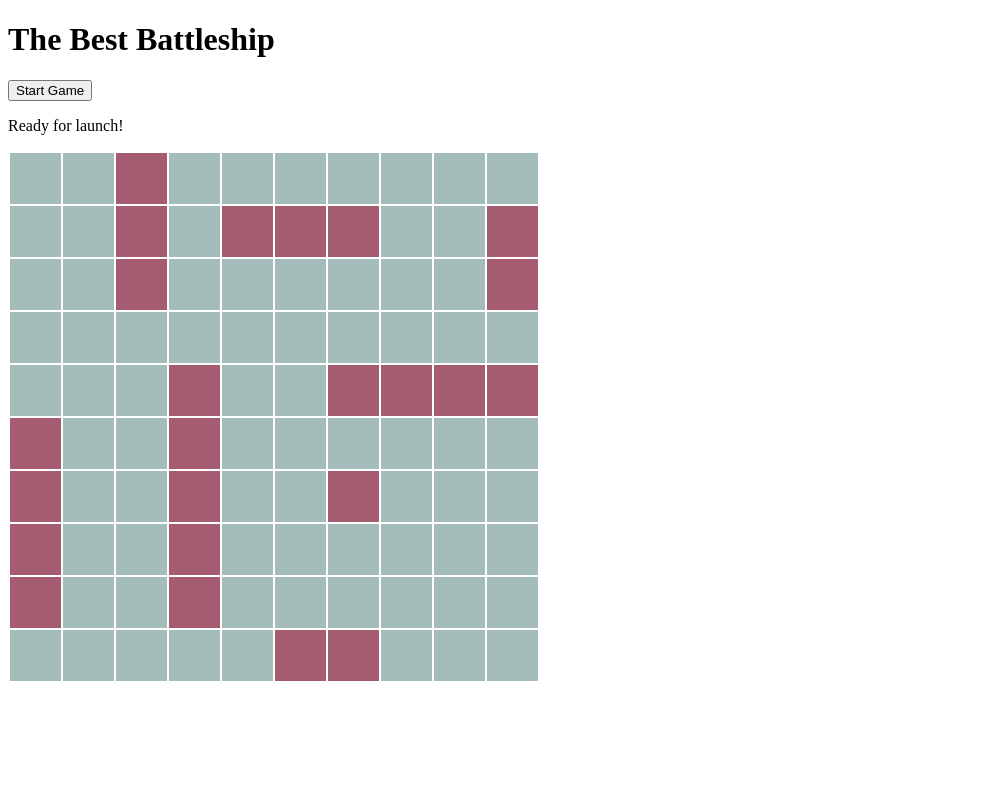
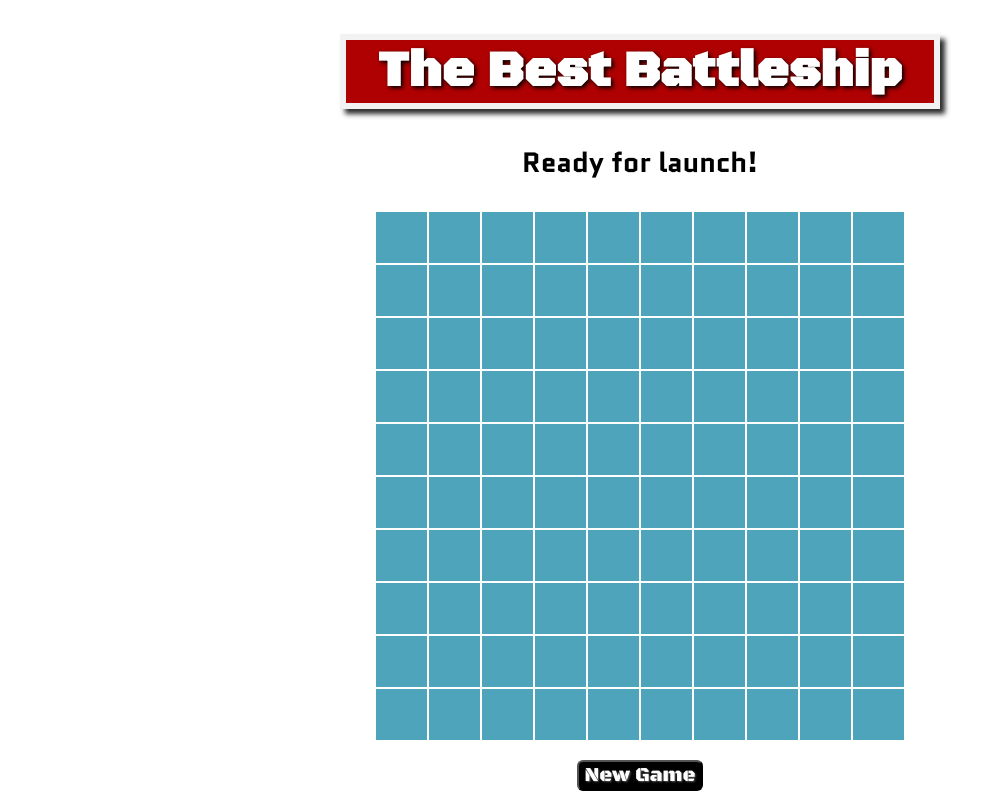
Before and after one commit to piercebelton/battleship_javascript, a plain HTML site: page view.html in a window 1280 px wide. Shown: the whole page, without its empty margins (0-1004 px from the left). Drawn offline with nearby package versions, Linux system fonts and the light colour scheme.

Commit message:
Added coloring and fonts for H1, H3, and button

```diff
--- a/controller.js
+++ b/controller.js
@@ -12,7 +12,7 @@ $(document).ready(function() {
   setXblockShips(2, 2);
   setXblockShips(1, 1);
 
-  displayShips(); // take this off to hide ships until click
+  // displayShips(); // take this off to hide ships until click
 
 
 //alert to be sure everything is linked properly
@@ -21,20 +21,22 @@ $(document).ready(function() {
     checkClick(this);
     showTorpedoes();
     if (shipsRemaining === 0) { //Need to figure out how this count works
-      $("td").off();
-      $("#torpedoCount").text("Game over. You WIN!");
+      $("td").off("click");
+      $("#torpedoCount").text("Mission accomplished! You WIN! ");
     }
     $(this).off();
     if (torpedoes === 0) {
-      $("td").off();
+      $("td").off("click");
       $("#torpedoCount").text("Game over. You LOSE!");
       displayShips(this);
     }
   });
 
   $("#start").on("click", function() {
-  buildTable();
-
+    location.reload();
+    // newGame();
+    // $("td").removeClass("hit");
+    // $("td").removeClass("miss");
   });
 
 
@@ -52,9 +54,9 @@ $(document).ready(function() {
   function showTorpedoes() {
     countTorpedoes();
     if (torpedoes === 1) {
-      $("#torpedoCount").text("You have " + torpedoes + " torpedo left.");
+      $("#torpedoCount").text("Torpedo remainging: " + torpedoes);
     } else {
-      $("#torpedoCount").text("You have " + torpedoes + " torpedoes left.");
+      $("#torpedoCount").text("Torpedoes remaining: " + torpedoes);
     }
   }
 
--- a/steph_model.js
+++ b/steph_model.js
@@ -19,6 +19,15 @@ function buildTable() { //builds back-end array to hold values that are represen
 function countTorpedoes() { //modifies the # of torpedoes the user has
   torpedoes--;
 }
+
+function newGame() {
+  board = [];
+  buildTable();
+  console.clear();
+  shipsRemaining = 24;
+  torpedoes = 25;
+}
+
 
 function setXblockShips(length, shipsNeeded) {
   var shipCount = 0;
--- a/view.css
+++ b/view.css
@@ -4,20 +4,48 @@
   width: 500px;
   border: 1px solid black;
 }*/
+body {
+  margin: auto;
+  text-align: center;
+}
+table {
+  margin: auto;
+  min-width: 500px;
+}
+h1 {
+  background-color: #AF0102;
+  font-family: 'Black Ops One', cursive;
+  color: white;
+  text-shadow: 2px 2px 4px black;
+  font-size: 50px;
+  text-align: center;
+  border: 6px solid #f2f2f2;
+}
+.header {
+  margin: 10px auto 10px auto;
+  width: 600px;
+  box-shadow: 5px 5px 5px #2d2d2d;
+}
+h3 {
+  font-family: 'Quantico', sans-serif;
+  font-size: 28px;
+}
 td {
   height: 49px;
   width: 49px;
-  /*border: 1px solid black;*/
-  background-color: rgba(106,145,141,.6);
-  /*margin: -5px;*/
+  background-color: #4EA4BB;
 }
-tr {
-  /*margin: 0px;*/
-}
-
 .miss {
-  background-color: rgba(106,145,141,1);
+  background-color: #a9c9c9;
 }
 .hit {
-  background-color: rgba(165,92,112,1);
+  background-color: #AF0102;
 }
+button {
+  background: black;
+  font-family: 'Black Ops One', cursive;
+  font-size: 20px;
+  color: white;
+  text-shadow: 1px 1px 2px #595959;
+  border-radius: 6px;
+}
--- a/view.html
+++ b/view.html
@@ -8,15 +8,17 @@
     <script src="controller.js"></script>
     <script src="steph_model.js"></script>
     <link href="view.css" type="text/css" rel="stylesheet" />
+    <link href="https://fonts.googleapis.com/css?family=Black+Ops+One|Quantico:700" rel="stylesheet">
     <meta charset="utf-8">
     <title>The Best Battleship</title>
   </head>
   <body>
-    <h1>The Best Battleship</h1>
-<!-- need a board (table built by for loops in Model called by Controller)
-each cell of the table needs an individual id -->
-    <button id="start">Start Game</button>
-    <p id="torpedoCount">Ready for launch!</p>
+    <div class="header">
+      <h1>The Best Battleship</h1>
+    </div>
+    <h3 id="torpedoCount">Ready for launch!</h3>
     <table id="table"></table>
+  </br>
+    <button id="start">New Game</button>
   </body>
 </html>
```
